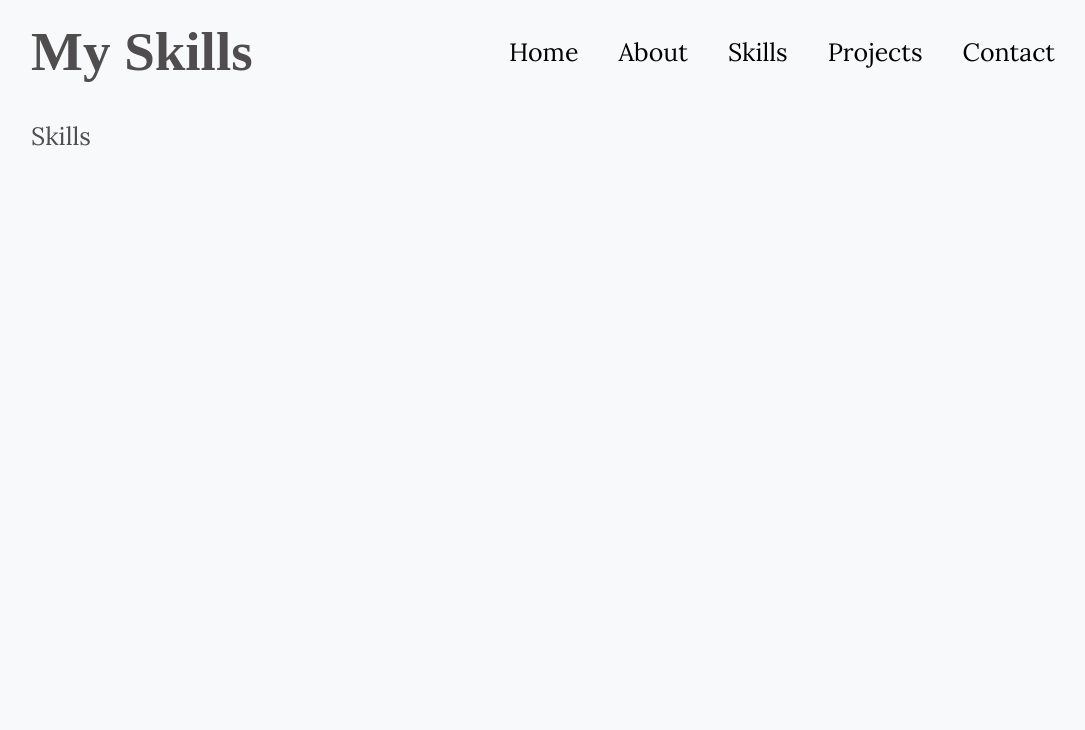
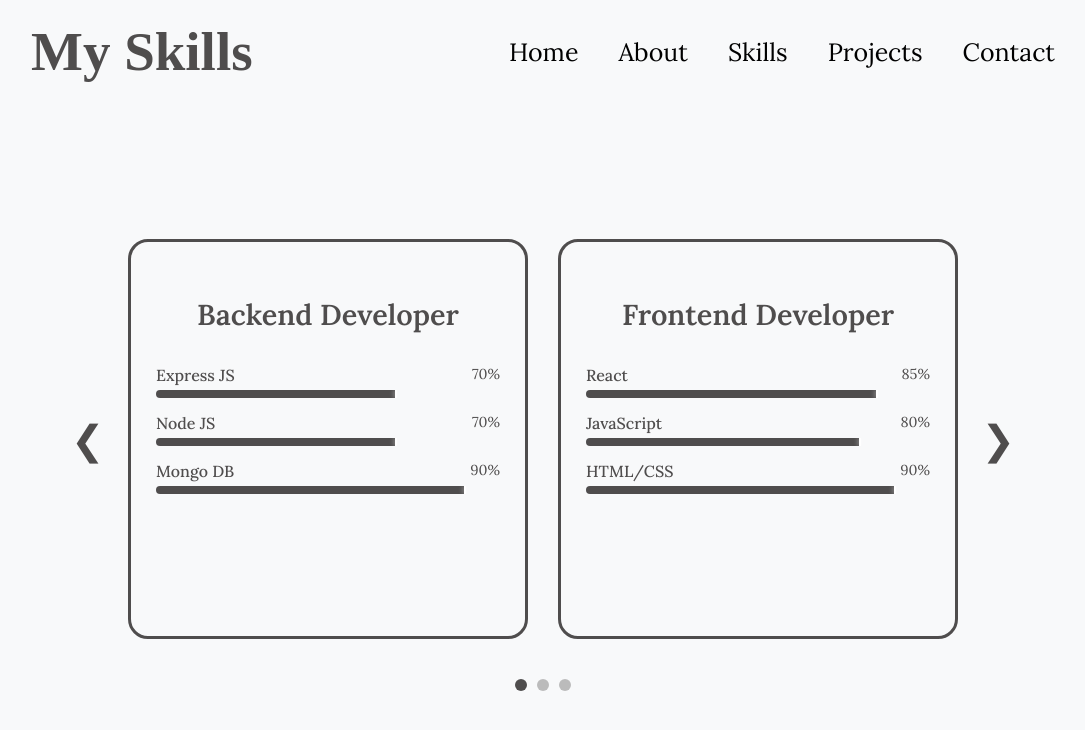
Before and after one commit to puvanakopis/portfolio, a React (Vite) app: page /skills in a window 1280 px wide. Shown: the top 730 px of the page, without its empty margins (97-1182 px from the left). Built offline with nearby package versions, Linux system fonts and the light colour scheme; a web font is replaced by a local one.

Commit message:
Add Skill page

```diff
--- a/src/pages/Skills.css
+++ b/src/pages/Skills.css
@@ -0,0 +1,252 @@
+.skills {
+    display: flex;
+    flex-direction: column;
+    align-items: center;
+    justify-content: center;
+    height: 85vh;
+    width: 100%;
+    position: relative;
+    overflow: hidden;
+    padding: 50px 20px;
+    box-sizing: border-box;
+}
+
+.skills-container-wrapper {
+    display: flex;
+    align-items: center;
+    justify-content: center;
+    margin: 0 auto;
+    padding: 0;
+    position: relative;
+    width: 100%;
+    max-width: 1200px;
+}
+
+/* ------------- Skills container ------------- */
+.skills-container {
+    display: flex;
+    justify-content: center;
+    gap: 30px;
+    width: calc(100% - 100px);
+    overflow: hidden;
+    scroll-behavior: smooth;
+    padding: 10px 0;
+}
+
+/* ------------- skill cards ------------- */
+.skill-category {
+    border-radius: 20px;
+    padding: 25px;
+    height: auto;
+    min-height: 400px;
+    width: 100%;
+    max-width: 400px;
+    min-width: 280px;
+    border: 3px solid var(--primary-color);
+    transition: transform 0.3s ease;
+    flex: 1;
+    box-sizing: border-box;
+}
+
+.skill-category:hover {
+    transform: translateY(-5px);
+}
+
+.category-title {
+    font-size: 1.8rem;
+    margin-bottom: 2rem;
+    text-align: center;
+    color: var(--primary-color);
+    font-weight: 600;
+}
+
+.category-skills {
+    display: flex;
+    flex-direction: column;
+    gap: 15px;
+}
+
+.skill-item {
+    width: 100%;
+}
+
+.skill-info {
+    display: flex;
+    justify-content: space-between;
+    margin-bottom: 5px;
+}
+
+.skill-name {
+    font-size: 1rem;
+    font-weight: 500;
+}
+
+.skill-percent {
+    font-size: 0.9rem;
+    color: var(--primary-color);
+}
+
+.skill-bar {
+    height: 8px;
+    background-color: var(--secondary-bg);
+    border-radius: 4px;
+    overflow: hidden;
+}
+
+.skill-progress {
+    position: relative;
+    height: 100%;
+    background: var(--primary-color);
+    transition: width 0.5s ease;
+}
+
+.skill-progress::after {
+    content: '';
+    position: absolute;
+    right: 0;
+    top: 0;
+    height: 100%;
+    width: 2px;
+    background: white;
+    box-shadow: 0 0 5px rgba(255, 255, 255, 0.8);
+}
+
+/* ------------- arrow button ------------- */
+.carousel-button {
+    background: none;
+    border: none;
+    font-size: 2.5rem;
+    color: var(--primary-color);
+    cursor: pointer;
+    padding: 10px;
+    z-index: 1;
+    transition: all 0.3s ease;
+    position: absolute;
+    top: 50%;
+    transform: translateY(-50%);
+}
+
+.carousel-button:hover {
+    transform: translateY(-50%) scale(1.2);
+}
+
+.carousel-button.prev {
+    left: 10px;
+}
+
+.carousel-button.next {
+    right: 10px;
+}
+
+/* ------------- dot indicators ------------- */
+.carousel-dots {
+    display: flex;
+    justify-content: center;
+    margin-top: 30px;
+    flex-wrap: wrap;
+}
+
+.dot {
+    display: inline-block;
+    width: 12px;
+    height: 12px;
+    border-radius: 50%;
+    background-color: #bbb;
+    margin: 0 5px;
+    cursor: pointer;
+    transition: background-color 0.3s ease;
+}
+
+.dot.active {
+    background-color: var(--primary-color);
+}
+
+
+
+/* ------------- Responsive styles ------------- */
+@media (max-width: 1024px) {
+    .skills-container {
+        width: calc(100% - 80px);
+    }
+
+    .skill-category {
+        padding: 20px;
+        min-height: 380px;
+    }
+
+    .category-title {
+        font-size: 1.5rem;
+        margin-bottom: 1.5rem;
+    }
+}
+
+@media (max-width: 768px) {
+    .skills {
+        padding: 30px 15px;
+        min-height: auto;
+    }
+
+    .skills-title {
+        font-size: 2rem;
+        margin-bottom: 1.5rem;
+    }
+
+    .skills-container {
+        width: calc(100% - 60px);
+    }
+
+    .carousel-button {
+        font-size: 2rem;
+    }
+
+    .skill-category {
+        min-height: 350px;
+    }
+
+    .category-title {
+        font-size: 1.3rem;
+    }
+
+    .skill-name {
+        font-size: 0.9rem;
+    }
+}
+
+@media (max-width: 480px) {
+    .skills-container {
+        width: calc(100% - 40px);
+    }
+
+    .carousel-button {
+        font-size: 1.8rem;
+        padding: 5px;
+    }
+
+    .skill-category {
+        padding: 15px;
+        min-height: 320px;
+        min-width: 250px;
+    }
+
+    .category-title {
+        font-size: 1.2rem;
+        margin-bottom: 1rem;
+    }
+
+    .skill-info {
+        margin-bottom: 3px;
+    }
+
+    .skill-bar {
+        height: 6px;
+    }
+
+    .carousel-dots {
+        margin-top: 20px;
+    }
+
+    .dot {
+        width: 10px;
+        height: 10px;
+    }
+}
--- a/src/pages/Skills.jsx
+++ b/src/pages/Skills.jsx
@@ -1,9 +1,172 @@
-import React from 'react'
+import React, { useState, useEffect } from 'react';
+import './Skills.css';
 
 const Skills = () => {
+  const skillCategories = [
+    {
+      title: 'Backend Developer',
+      skills: [
+        { name: 'Express JS', level: 70 },
+        { name: 'Node JS', level: 70 },
+        { name: 'Mongo DB', level: 90 },
+      ]
+    },
+    {
+      title: 'Frontend Developer',
+      skills: [
+        { name: 'React', level: 85 },
+        { name: 'JavaScript', level: 80 },
+        { name: 'HTML/CSS', level: 90 },
+      ]
+    },
+    {
+      title: 'UI/UX Designer',
+      skills: [
+        { name: 'Figma', level: 75 },
+        { name: 'Photoshop', level: 60 },
+        { name: 'Wireframing', level: 50 },
+        { name: 'Prototyping', level: 45 },
+      ]
+    },
+    {
+      title: 'AI/ML Developer',
+      skills: [
+        { name: 'Python', level: 85 },
+        { name: 'TensorFlow', level: 70 },
+        { name: 'Pandas & NumPy', level: 75 },
+        { name: 'Power Bi', level: 60 },
+        { name: 'Data Preprocessing', level: 70 },
+      ]
+    }
+
+  ];
+
+  const [currentIndex, setCurrentIndex] = useState(0);
+  const [touchStart, setTouchStart] = useState(0);
+  const [touchEnd, setTouchEnd] = useState(0);
+  const [cardsToShow, setCardsToShow] = useState(2);
+
+  // Handle window resize
+  useEffect(() => {
+    const handleResize = () => {
+      if (window.innerWidth < 768) {
+        setCardsToShow(1);
+      } else if (window.innerWidth < 1024) {
+        setCardsToShow(1);
+      } else {
+        setCardsToShow(2);
+      }
+    };
+
+    handleResize();
+    window.addEventListener('resize', handleResize);
+    return () => window.removeEventListener('resize', handleResize);
+  }, []);
+
+  // Automatically slide change
+  useEffect(() => {
+    const maxIndex = Math.max(0, skillCategories.length - cardsToShow);
+    const interval = setInterval(() => {
+      setCurrentIndex(prev => (prev + 1) % (maxIndex + 1));
+    }, 7000);
+    return () => clearInterval(interval);
+  }, [skillCategories.length, cardsToShow]);
+
+  // Move to next slide
+  const nextSlide = () => {
+    const maxIndex = Math.max(0, skillCategories.length - cardsToShow);
+    setCurrentIndex(prev => (prev + 1) % (maxIndex + 1));
+  };
+
+  // Move to previous slide
+  const prevSlide = () => {
+    const maxIndex = Math.max(0, skillCategories.length - cardsToShow);
+    setCurrentIndex(prev => (prev - 1 + (maxIndex + 1)) % (maxIndex + 1));
+  };
+
+  // Touch event handlers for mobile swipe support
+  const handleTouchStart = (e) => {
+    setTouchStart(e.targetTouches[0].clientX);
+  };
+
+  const handleTouchMove = (e) => {
+    setTouchEnd(e.targetTouches[0].clientX);
+  };
+
+  const handleTouchEnd = () => {
+    if (touchStart - touchEnd > 100) {
+      nextSlide();
+    }
+
+    if (touchStart - touchEnd < -100) {
+      prevSlide();
+    }
+  };
+
   return (
-    <div>Skills</div>
-  )
-}
+    <div className="skills" id="skills">
+      <div className="skills-container-wrapper">
 
-export default Skills
+        {/* ------------- arrow button ------------- */}
+        <button className="carousel-button prev" onClick={prevSlide} aria-label="Previous slide">
+          &#10094;
+        </button>
+
+
+        {/* ------------- Skills container ------------- */}
+        <div
+          className="skills-container"
+          onTouchStart={handleTouchStart}
+          onTouchMove={handleTouchMove}
+          onTouchEnd={handleTouchEnd}
+        >
+          {skillCategories.slice(currentIndex, currentIndex + cardsToShow).map((category, index) => (
+
+            // ------------- skill cards -------------
+            <div className="skill-category" key={index}>
+              <h3 className="category-title">{category.title}</h3>
+              <div className="category-skills">
+                {category.skills.map((skill, skillIndex) => (
+                  <div className="skill-item" key={skillIndex}>
+                    <div className="skill-info">
+                      <span className="skill-name">{skill.name}</span>
+                      <span className="skill-percent">{skill.level}%</span>
+                    </div>
+                    <div className="skill-bar">
+                      <div
+                        className="skill-progress"
+                        style={{ width: `${skill.level}%` }}
+                        aria-valuenow={skill.level}
+                        aria-valuemin="0"
+                        aria-valuemax="100"
+                      ></div>
+                    </div>
+                  </div>
+                ))}
+              </div>
+            </div>
+          ))}
+        </div>
+
+        {/* ------------- arrow button ------------- */}
+        <button className="carousel-button next" onClick={nextSlide} aria-label="Next slide">
+          &#10095;
+        </button>
+      </div>
+
+      {/* ------------- dot indicators ------------- */}
+      <div className="carousel-dots">
+        {Array.from({ length: Math.max(1, skillCategories.length - cardsToShow + 1) }).map((_, index) => (
+          <span
+            key={index}
+            className={`dot ${index === currentIndex ? 'active' : ''}`}
+            onClick={() => setCurrentIndex(index)}
+            aria-label={`Go to slide ${index + 1}`}
+          ></span>
+        ))}
+      </div>
+    </div>
+  );
+};
+
+export default Skills;
```
